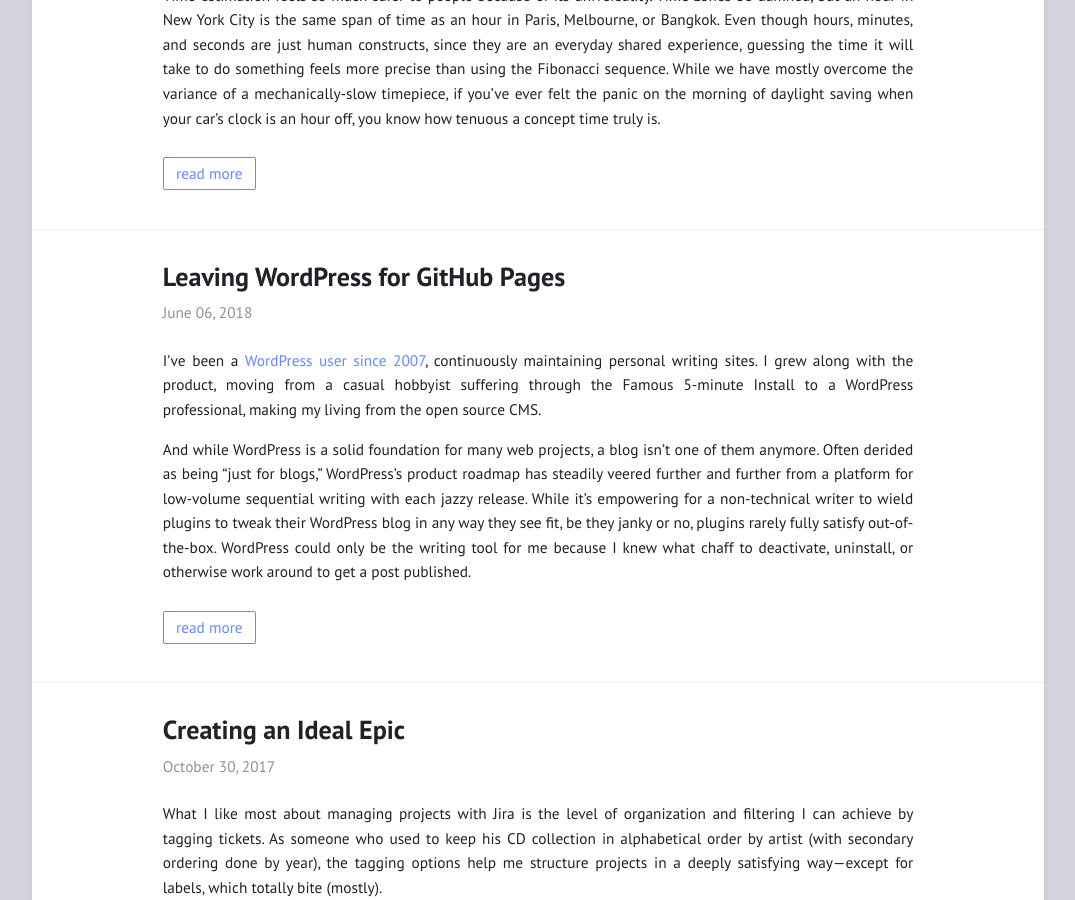
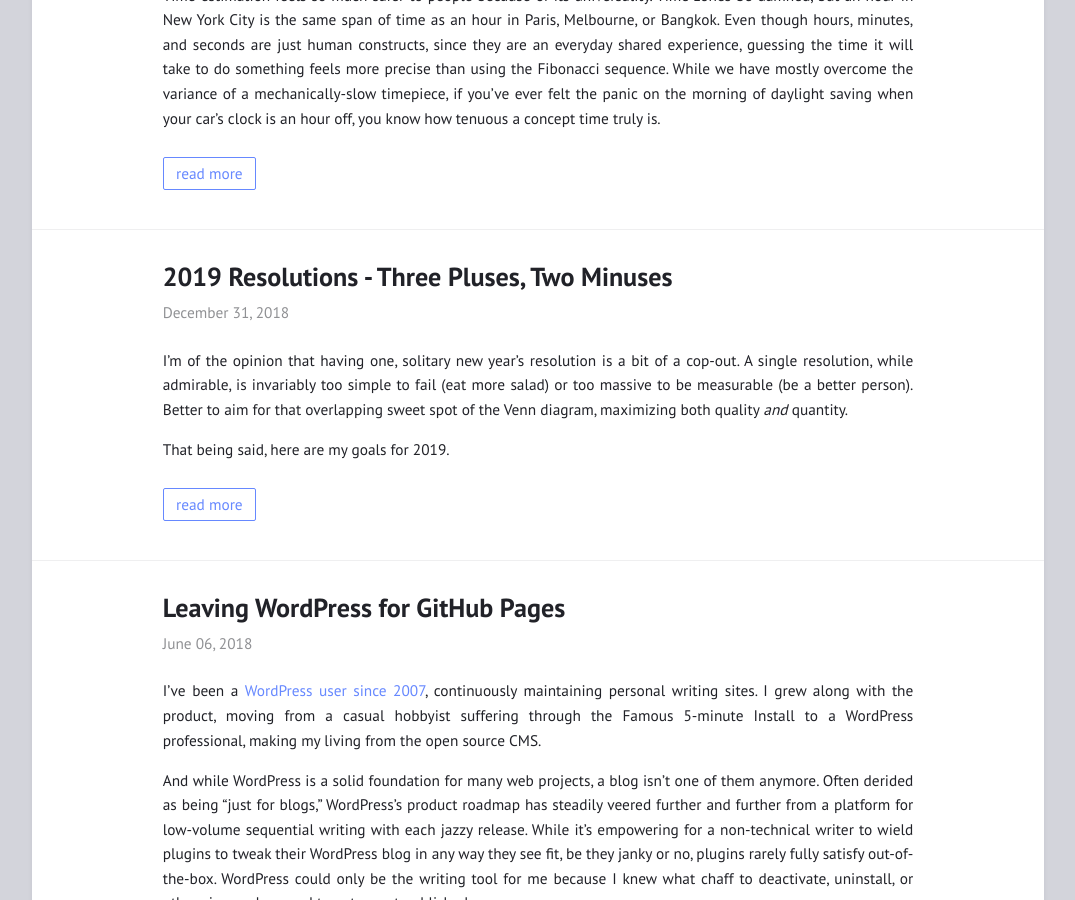
Before and after one commit to ragozzine/ragozzine.github.io, a Jekyll site: the page built from index.html, in a window 1280 px wide and 900 px high, scrolled down 1037 px. Shown: the whole window, without its empty margins (102-1177 px from the left). Built offline with Jekyll 4.4.1, drawn with Linux system fonts in a browser that asks for light colours; some of the changed lines change nothing that is shown.

Commit message:
Update and rename resolutions-plus-plus-plus-minus-minus.md to 2018-12-31-resolutions-plus-plus-plus-minus-minus.md

```diff
--- a/_posts/resolutions-plus-plus-plus-minus-minus.md
+++ b/_posts/2018-12-31-resolutions-plus-plus-plus-minus-minus.md
@@ -4,13 +4,14 @@
 slug: "2019-resolutions"
 draft: false
 tags: ["writing"]
-math: false
-toc: true
+excerpt_separator: <!--more-->
 ---
 
 I'm of the opinion that having one, solitary new year's resolution is a bit of a cop-out. A single resolution, while admirable, is invariably too simple to fail (eat more salad) or too massive to be measurable (be a better person). Better to aim for that overlapping sweet spot of the Venn diagram, maximizing both quality _and_ quantity.
 
 That being said, here are my goals for 2019.
+
+<!--more-->
 
 ## Read more
 As a kid, I read constantly. From dinosaur books in grade school to the horrors of Stephen King in my early teens, it was rare for me not to have a stack of books in my room, waiting to be read. The geeky, strange _Far Side_ and pun-strewn _Xanth_ series by Piers Anthony probably shaped me most, resulting in my love of Dad jokes even before I became a biological father.
```
